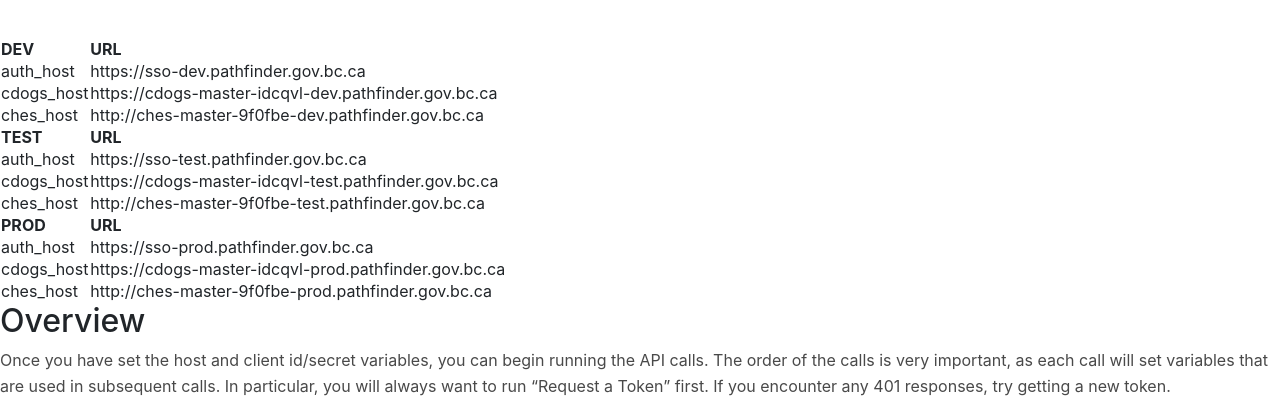
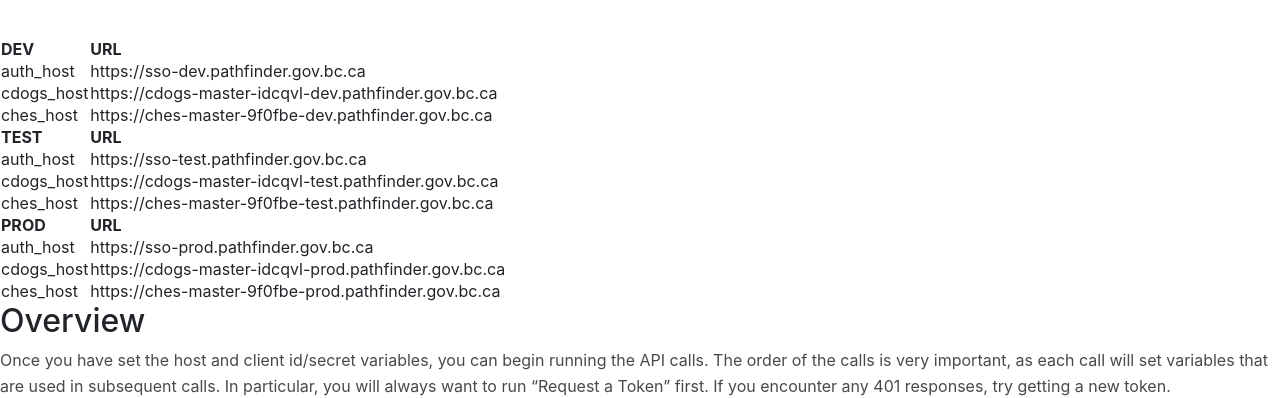
Before and after one commit to bcgov/common-service-showcase, a Jekyll site: the page built from assets/files/common_services_postman_readme.md, in a window 1280 px wide and 900 px high, scrolled down 847 px. Shown: the part 155-553 px from the top of the window. Built offline with Jekyll 4.4.1, drawn with Linux system fonts in a browser that asks for light colours; nearby versions of some CDN libraries; our own code applies the rules of GitHub Pages for plain Markdown files; part of the change alters nothing that is shown.

Commit message:
the readme should have proper url too...

```diff
--- a/assets/files/common_services_postman_readme.md
+++ b/assets/files/common_services_postman_readme.md
@@ -38,19 +38,19 @@ By default, the hosts are set to the DEV environment.
 | --- | --- |
 | auth\_host | https://sso-dev.pathfinder.gov.bc.ca |
 | cdogs\_host | https://cdogs-master-idcqvl-dev.pathfinder.gov.bc.ca |
-| ches\_host | http://ches-master-9f0fbe-dev.pathfinder.gov.bc.ca |
+| ches\_host | https://ches-master-9f0fbe-dev.pathfinder.gov.bc.ca |
 
 | TEST | URL |
 | --- | --- |
 | auth\_host | https://sso-test.pathfinder.gov.bc.ca |
 | cdogs\_host | https://cdogs-master-idcqvl-test.pathfinder.gov.bc.ca |
-| ches\_host | http://ches-master-9f0fbe-test.pathfinder.gov.bc.ca |
+| ches\_host | https://ches-master-9f0fbe-test.pathfinder.gov.bc.ca |
 
 | PROD | URL |
 | --- | --- |
 | auth\_host | https://sso-prod.pathfinder.gov.bc.ca |
 | cdogs\_host | https://cdogs-master-idcqvl-prod.pathfinder.gov.bc.ca |
-| ches\_host | http://ches-master-9f0fbe-prod.pathfinder.gov.bc.ca |
+| ches\_host | https://ches-master-9f0fbe-prod.pathfinder.gov.bc.ca |
 
 ## Overview
 Once you have set the host and client id/secret variables, you can begin running the API calls. The order of the calls is very important, as each call will set variables that are used in subsequent calls. In particular, you will always want to run "Request a Token" first.  If you encounter any 401 responses, try getting a new token.
```
